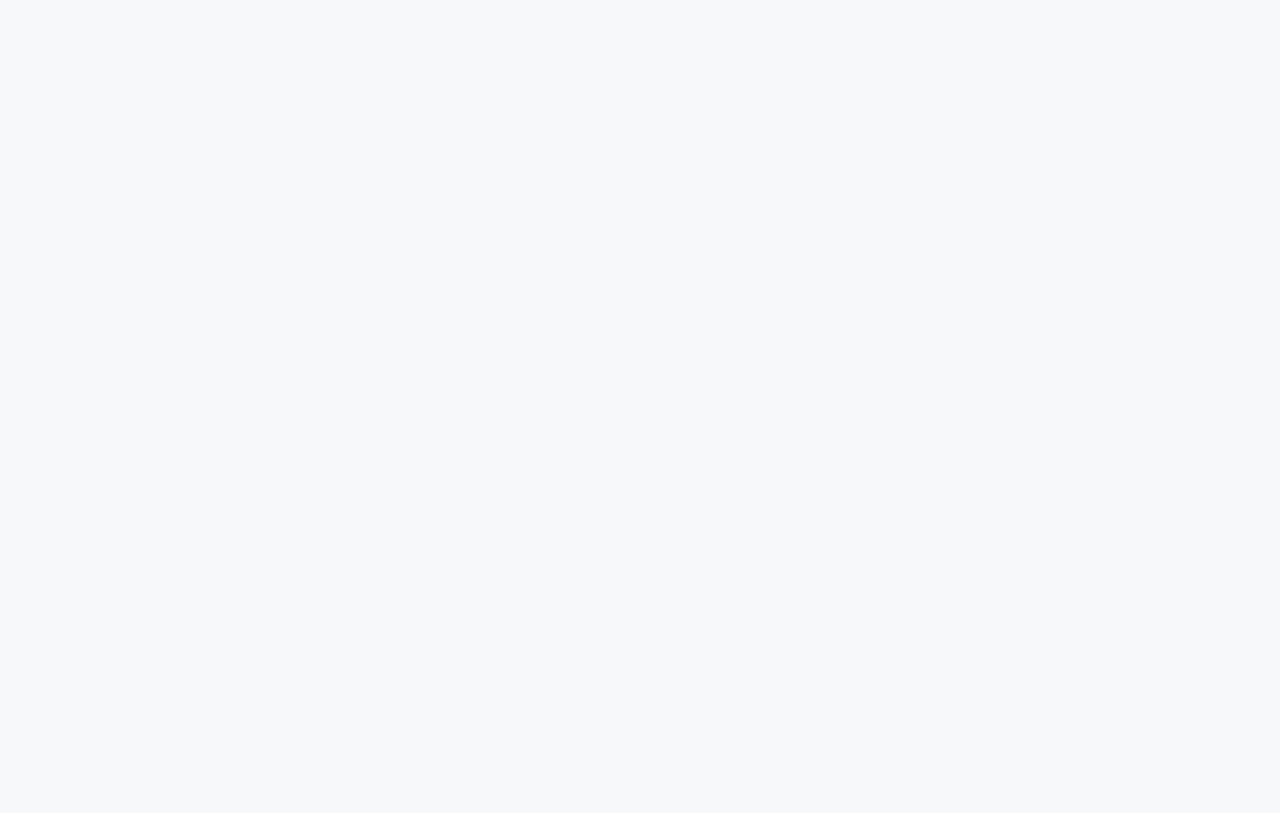
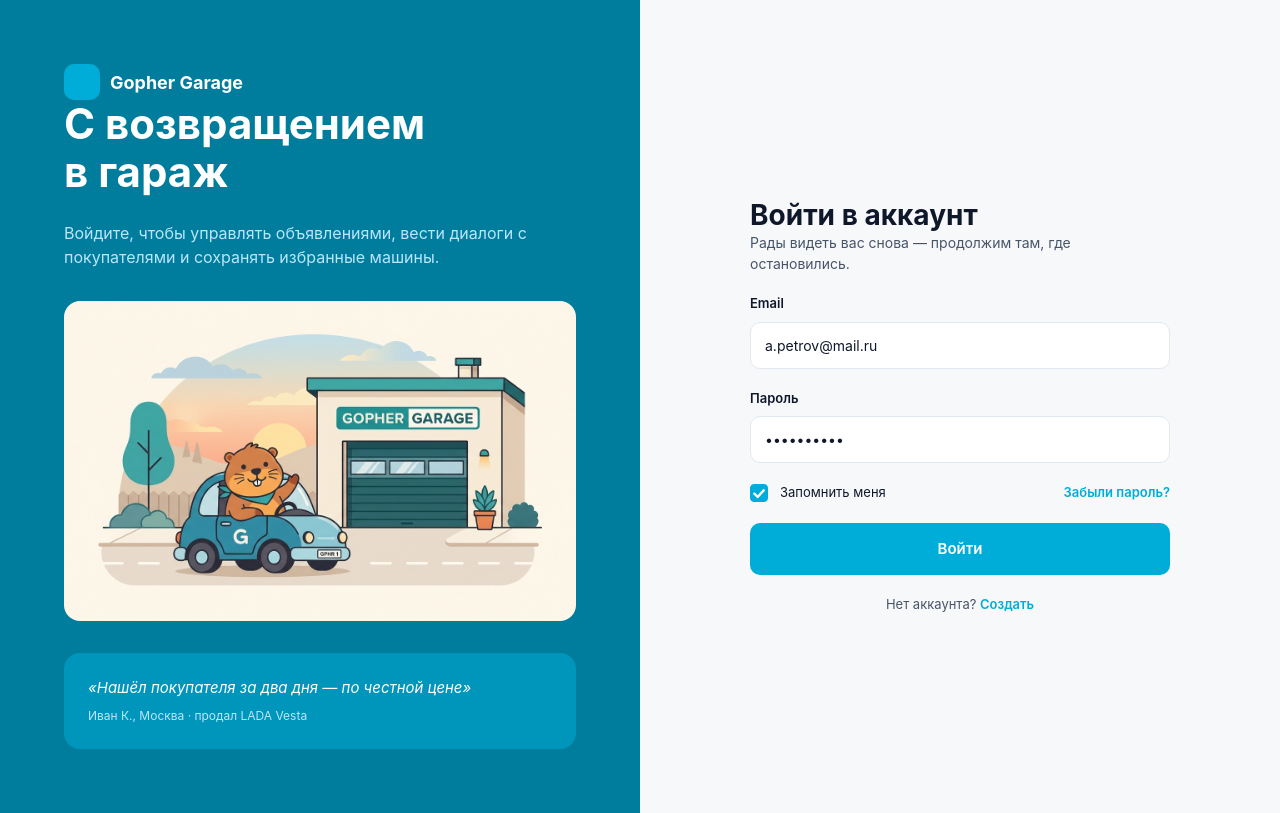
Before and after one commit to udavikhin/gopher-garage, a React app in the folder frontend/: page /login in a window 1280 px wide. Before the commit this address had no page. Built offline with nearby package versions, Linux system fonts and the light colour scheme; the HTML template or start-up script is replaced by a standard one.

Commit message:
login page

```diff
--- a/frontend/src/App.jsx
+++ b/frontend/src/App.jsx
@@ -6,6 +6,7 @@ import CreateOfferPage from "./pages/CreateOfferPage.jsx";
 import OfferPage from "./pages/OfferPage.jsx";
 import OffersPage from "./pages/OffersPage.jsx";
 import HelpPage from "./pages/HelpPage.jsx";
+import LoginPage from "./pages/LoginPage.jsx";
 
 function App() {
   return (
@@ -21,6 +22,7 @@ function App() {
                 <Route path="help" element={<HelpPage />} />
             </Route>
             <Route path="register" element={<RegisterPage />} />
+            <Route path="login" element={<LoginPage />} />
         </Routes>
       </BrowserRouter>
   )
--- /dev/null
+++ b/frontend/src/pages/LoginPage.jsx
@@ -0,0 +1,67 @@
+import {Link} from "react-router-dom";
+
+const LoginPage = () => {
+    return (
+        <main className="auth auth--reverse">
+            <aside className="auth__brand-side">
+                <Link className="brand brand--inverse" to="/">
+                    <span className="brand__mark"><svg className="icon"><use href="/assets/icons/i-car.svg#i-car"/></svg></span>
+                    <span className="brand__wordmark">Gopher Garage</span>
+                </Link>
+
+                <header>
+                    <h2 className="auth__brand-title">С возвращением<br/>в гараж</h2>
+                    <p className="auth__brand-lead">Войдите, чтобы управлять объявлениями, вести диалоги с покупателями
+                        и сохранять избранные машины.</p>
+                </header>
+
+                <div className="auth__illustration"
+                     style={{backgroundImage: "url(/assets/images/auth-illustration.png)"}}></div>
+
+                <figure className="auth__testimonial">
+                    <blockquote>«Нашёл покупателя за два дня — по честной цене»</blockquote>
+                    <figcaption>Иван К., Москва · продал LADA Vesta</figcaption>
+                </figure>
+            </aside>
+
+            <section className="auth__form-side">
+                <div className="auth__form-wrap">
+                    <form className="auth__form" onSubmit="return false;">
+                        <header>
+                            <h1 className="auth__title">Войти в аккаунт</h1>
+                            <p className="auth__sub">Рады видеть вас снова — продолжим там, где остановились.</p>
+                        </header>
+
+                        <label className="field"><span className="field__label">Email</span>
+                            <input className="input" type="email" defaultValue="a.petrov@mail.ru"/>
+                        </label>
+
+                        <label className="field"><span className="field__label">Пароль</span>
+                            <div className="input-group">
+                                <input type="password" defaultValue="••••••••••"/>
+                                <svg className="icon" style={{color:"var(--font-tertiary)",width:"18px",height:"18px"}}>
+                                    <use href="assets/icons/i-eye.svg#i-eye"/>
+                                </svg>
+                            </div>
+                        </label>
+
+                        <div className="auth__helpers">
+                            <label className="checkbox">
+                                <input type="checkbox" checked/>
+                                <span className="box"></span>
+                                Запомнить меня
+                            </label>
+                            <a className="auth__forgot" href="#">Забыли пароль?</a>
+                        </div>
+
+                        <button className="btn btn--primary btn--block btn--lg" type="submit">Войти</button>
+
+                        <p className="auth__signin">Нет аккаунта? <Link to="/">Создать</Link></p>
+                    </form>
+                </div>
+            </section>
+        </main>
+    )
+}
+
+export default LoginPage;
--- a/frontend/src/styles/main.scss
+++ b/frontend/src/styles/main.scss
@@ -20,5 +20,6 @@
 @use "pages/garage";
 @use "pages/post";
 @use "pages/register";
+@use "pages/login";
 @use "pages/chat";
 @use "pages/help";
```
Also changed, not shown: frontend/public/assets/images/auth-illustration.png (added).
